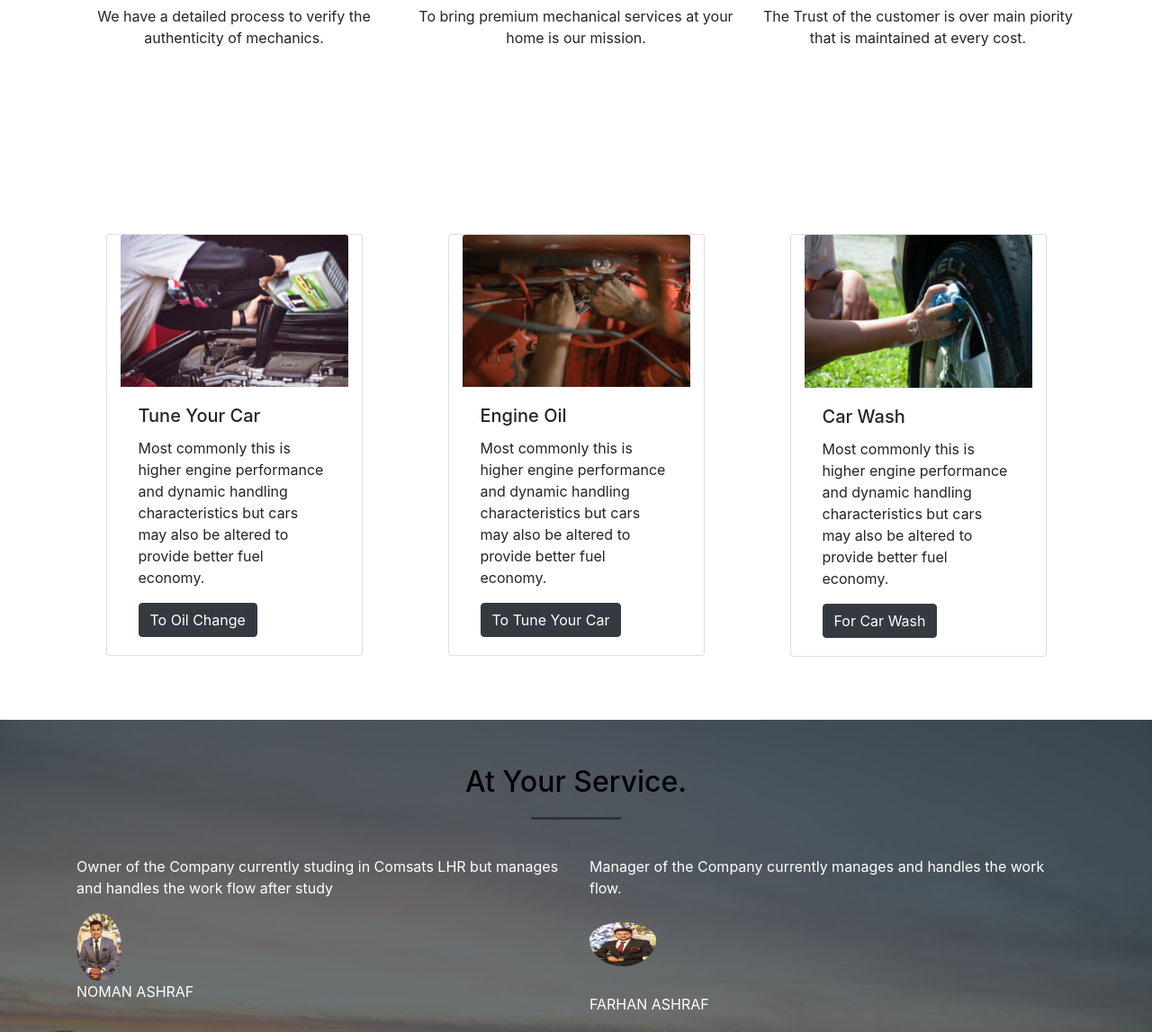
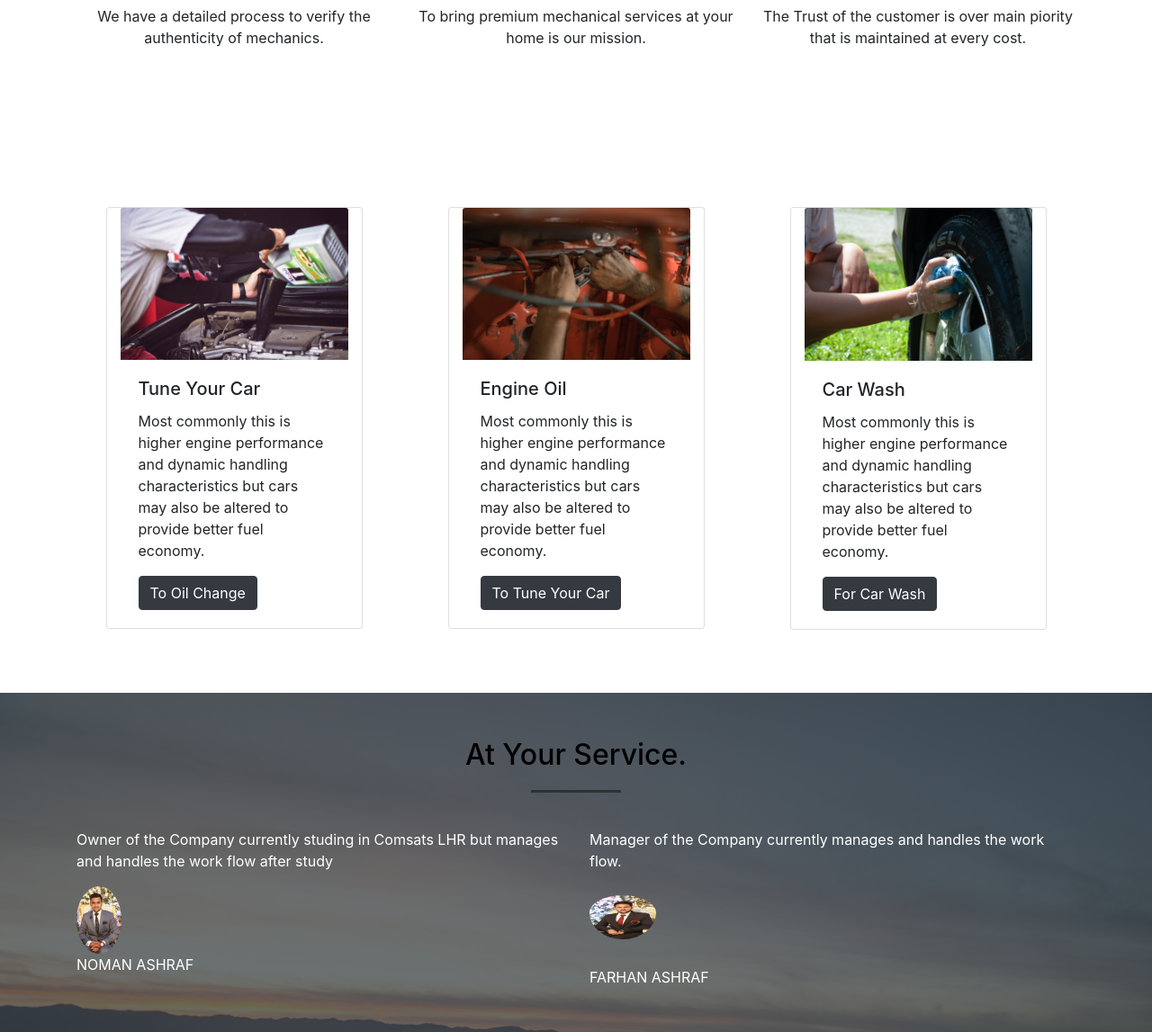
Before and after one commit to naumanashraf12/FA18-BCS-200, a PHP site: page / in a window 1280 px wide. Shown: the part 866-2013 px from the top of the page at 90% size. Run offline with PHP 8.4, Linux system fonts and the light colour scheme.

Commit message:
Update style.css

```diff
--- a/css/style.css
+++ b/css/style.css
@@ -119,6 +119,6 @@ a:hover {
 }
 .card {
   margin: auto;
-  margin-top: 50px;
+  margin-top: 20px;
   padding: auto;
 }
```
